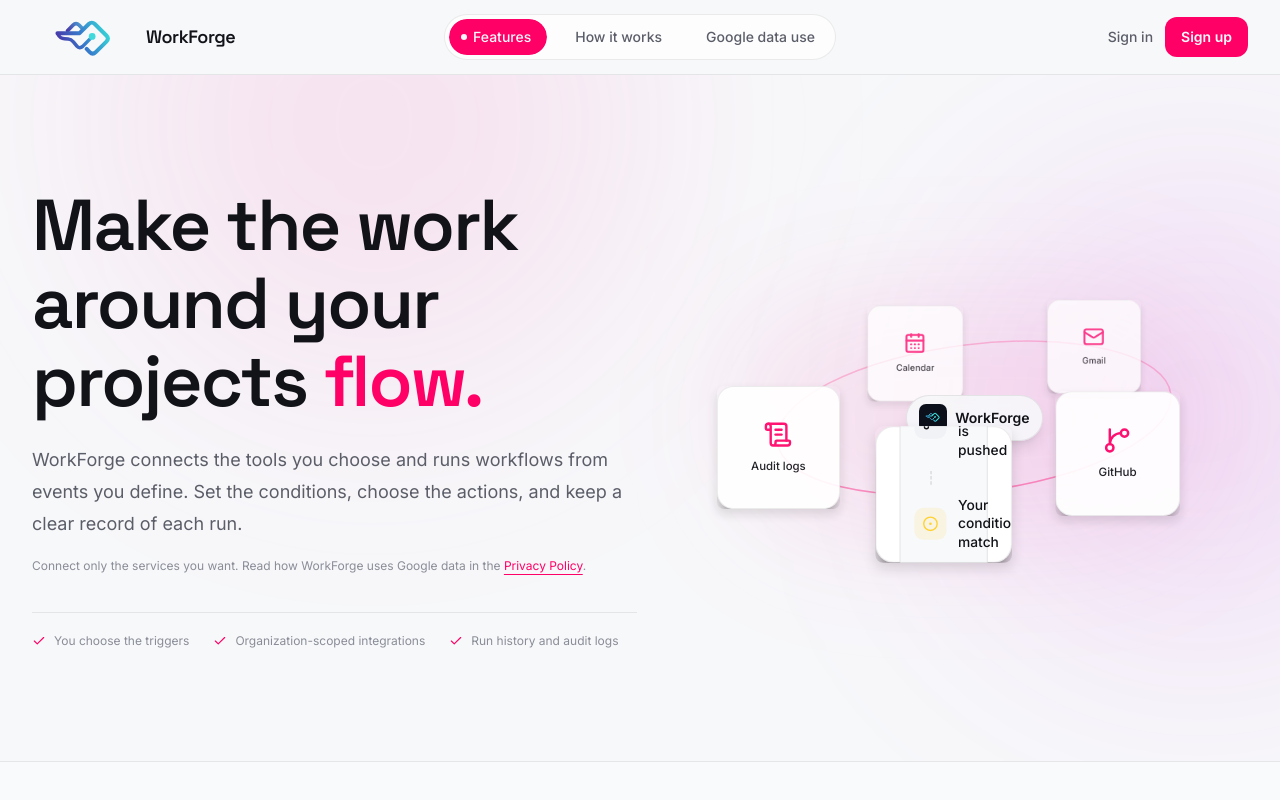
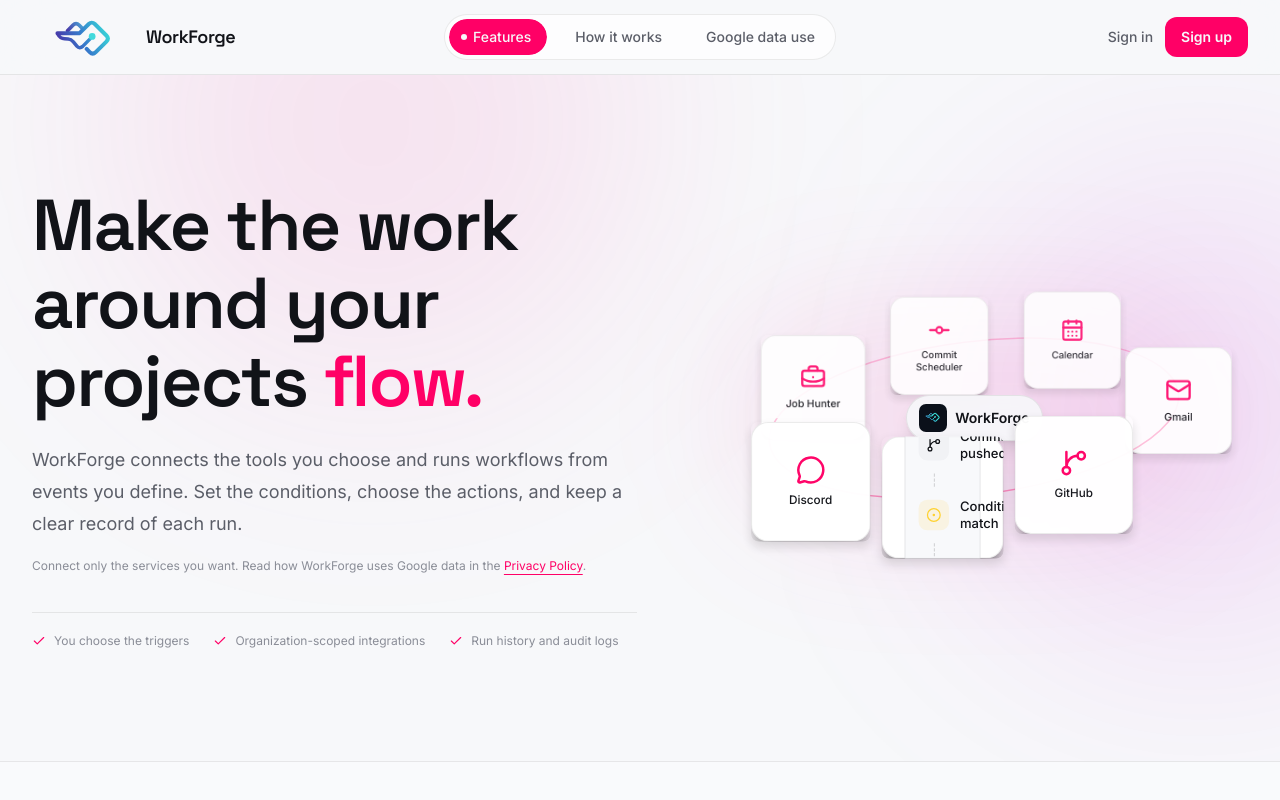
Before and after one commit to KeshavKandoi/AI-AUTOMATION, a React (Vite) app in the folder ai-coo-frontend/: page / in a window 1280 px wide. Shown: the top 800 px of the page. Built offline with nearby package versions, Linux system fonts and the light colour scheme; no server answers.

Commit message:
Enhance OrbitImages component with detailed orbital features and improve rendering logic

```diff
--- a/ai-coo-frontend/src/pages/home/Home.tsx
+++ b/ai-coo-frontend/src/pages/home/Home.tsx
@@ -5,6 +5,7 @@
 import BrandLogo from '@/components/BrandLogo'
 import {
   ArrowRight,
+  BriefcaseBusiness,
   CalendarDays,
   Check,
   CircleDot,
@@ -12,6 +13,7 @@
   GitCommitHorizontal,
   LayoutDashboard,
   Mail,
+  MessageCircle,
   ScrollText,
   ShieldCheck,
   Workflow,
@@ -75,7 +77,15 @@
   },
 ]
 
-const ORBIT_ITEMS = Array.from({ length: 5 }, () => '/workforge-icon.svg')
+const ORBIT_ITEMS = [
+  { src: '/workforge-icon.svg', alt: 'Workflow preview' },
+  { src: '/workforge-icon.svg', alt: 'GitHub' },
+  { src: '/workforge-icon.svg', alt: 'Gmail' },
+  { src: '/workforge-icon.svg', alt: 'Google Calendar' },
+  { src: '/workforge-icon.svg', alt: 'Commit Scheduler' },
+  { src: '/workforge-icon.svg', alt: 'Job Hunter' },
+  { src: '/workforge-icon.svg', alt: 'Discord' },
+]
 
 export default function Home() {
   const isAuthenticated = useAuthStore((s) => s.isAuthenticated)
@@ -128,33 +138,48 @@
               <div aria-hidden="true" className="absolute inset-8 rounded-full bg-pink-500/10 blur-3xl" />
               <OrbitImages
                 images={ORBIT_ITEMS}
-                renderItem={(_, index) => index === 0 ? (
+                renderItem={(_, index) => {
+                  if (index > 0) {
+                    const orbitalFeatures = [
+                      { name: 'GitHub', icon: GitBranch },
+                      { name: 'Gmail', icon: Mail },
+                      { name: 'Calendar', icon: CalendarDays },
+                      { name: 'Commit Scheduler', icon: GitCommitHorizontal },
+                      { name: 'Job Hunter', icon: BriefcaseBusiness },
+                      { name: 'Discord', icon: MessageCircle },
+                    ]
+                    const feature = orbitalFeatures[index - 1]
+                    const FeatureIcon = feature.icon
+                    return (
+                      <div className="flex h-full w-full flex-col items-center justify-center gap-2 rounded-2xl border border-[var(--color-border)] bg-[var(--color-surface)] px-2 text-[var(--color-signal)] shadow-xl shadow-black/30">
+                        <FeatureIcon size={28} />
+                        <span className="text-center text-[11px] font-medium leading-tight text-[var(--color-text-primary)]">{feature.name}</span>
+                      </div>
+                    )
+                  }
+                  return (
                   <div className="flex h-full w-full flex-col justify-center rounded-2xl border border-[var(--color-border)] bg-[var(--color-surface)] p-4 shadow-xl shadow-black/40 sm:p-5">
                     <p className="text-[9px] font-semibold uppercase tracking-[0.16em] text-[var(--color-text-faint)]">Workflow preview</p>
                     <h2 className="mt-1 text-sm font-semibold sm:text-base">A flow you define</h2>
                     <div className="mt-3 space-y-2.5 rounded-xl border border-[var(--color-border)] bg-[var(--color-void)]/80 p-3">
-                      <div className="flex items-center gap-2.5"><span className="flex h-7 w-7 shrink-0 items-center justify-center rounded-lg bg-[var(--color-surface-hover)]"><GitBranch size={14} /></span><span className="text-[11px] font-medium sm:text-xs">A commit is pushed</span></div>
+                      <div className="flex items-center gap-2.5"><span className="flex h-7 w-7 shrink-0 items-center justify-center rounded-lg bg-[var(--color-surface-hover)]"><GitBranch size={14} /></span><span className="text-[11px] font-medium sm:text-xs">Commit pushed</span></div>
                       <div className="ml-3.5 h-3 border-l border-dashed border-[var(--color-border-hover)]" />
-                      <div className="flex items-center gap-2.5"><span className="flex h-7 w-7 shrink-0 items-center justify-center rounded-lg bg-amber-400/10 text-amber-300"><CircleDot size={14} /></span><span className="text-[11px] font-medium sm:text-xs">Your conditions match</span></div>
+                      <div className="flex items-center gap-2.5"><span className="flex h-7 w-7 shrink-0 items-center justify-center rounded-lg bg-amber-400/10 text-amber-300"><CircleDot size={14} /></span><span className="text-[11px] font-medium sm:text-xs">Conditions match</span></div>
                       <div className="ml-3.5 h-3 border-l border-dashed border-[var(--color-border-hover)]" />
                       <div className="flex items-center gap-2.5"><span className="flex h-7 w-7 shrink-0 items-center justify-center rounded-lg bg-[var(--color-signal-dim)] text-[var(--color-signal)]"><Workflow size={14} /></span><span className="text-[11px] font-medium sm:text-xs">Run selected actions</span></div>
                     </div>
-                    <div className="mt-2.5 flex items-center gap-2 rounded-lg bg-[var(--color-surface-hover)]/60 px-2.5 py-2 text-[9px] text-[var(--color-text-muted)]"><ScrollText size={12} className="shrink-0 text-[var(--color-signal)]" /> Execution recorded in audit logs</div>
+                    <div className="mt-2.5 flex items-center gap-2 rounded-lg bg-[var(--color-surface-hover)]/60 px-2.5 py-2 text-[9px] text-[var(--color-text-muted)]"><ScrollText size={12} className="shrink-0 text-[var(--color-signal)]" /> Task · Email · Discord</div>
                   </div>
-                ) : (
-                  <div className="flex h-full w-full flex-col items-center justify-center gap-2 rounded-2xl border border-[var(--color-border)] bg-[var(--color-surface)] text-[var(--color-signal)] shadow-xl shadow-black/30">
-                    {index === 1 ? <GitBranch size={28} /> : index === 2 ? <Mail size={28} /> : index === 3 ? <CalendarDays size={28} /> : <ScrollText size={28} />}
-                    <span className="text-[11px] font-medium text-[var(--color-text-primary)]">{['', 'GitHub', 'Gmail', 'Calendar', 'Audit logs'][index]}</span>
-                  </div>
-                )}
+                  )
+                }}
                 shape="ellipse"
                 baseWidth={1000}
                 radiusX={350}
                 radiusY={130}
-                itemSize={210}
+                itemSize={190}
                 duration={30}
                 rotation={-7}
-                depth={0.5}
+                depth={0.3}
                 showPath
                 pathColor="rgba(255, 0, 110, 0.22)"
                 pathWidth={1.5}
```
